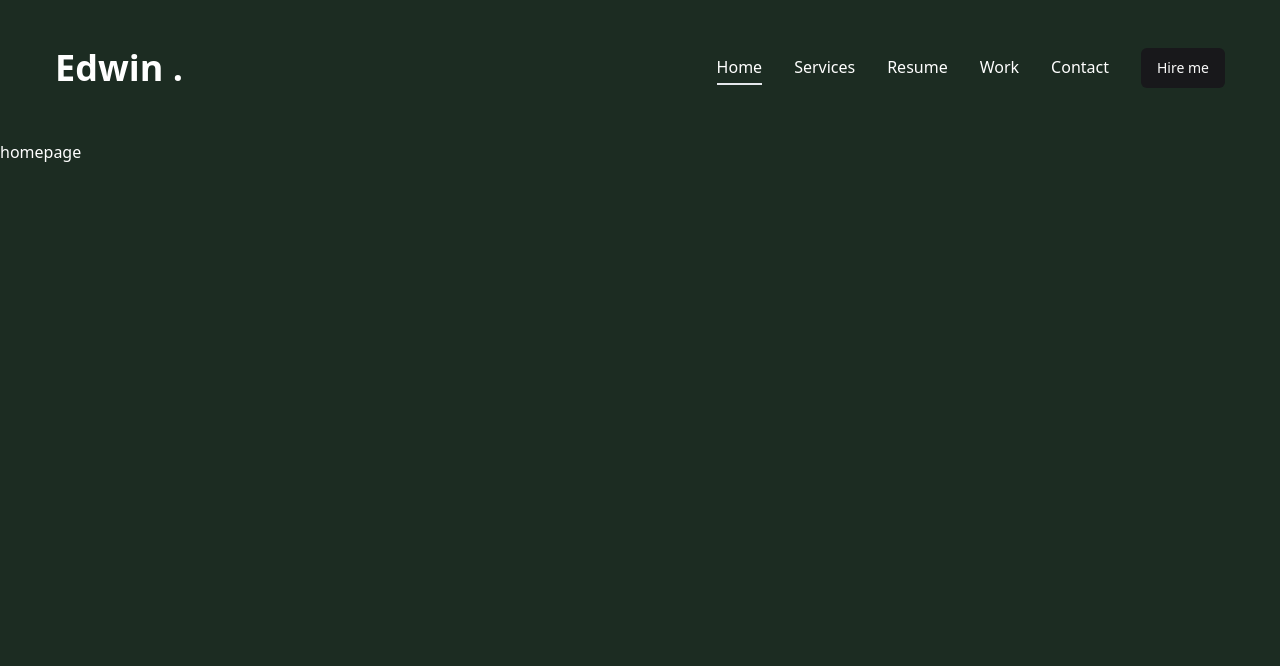
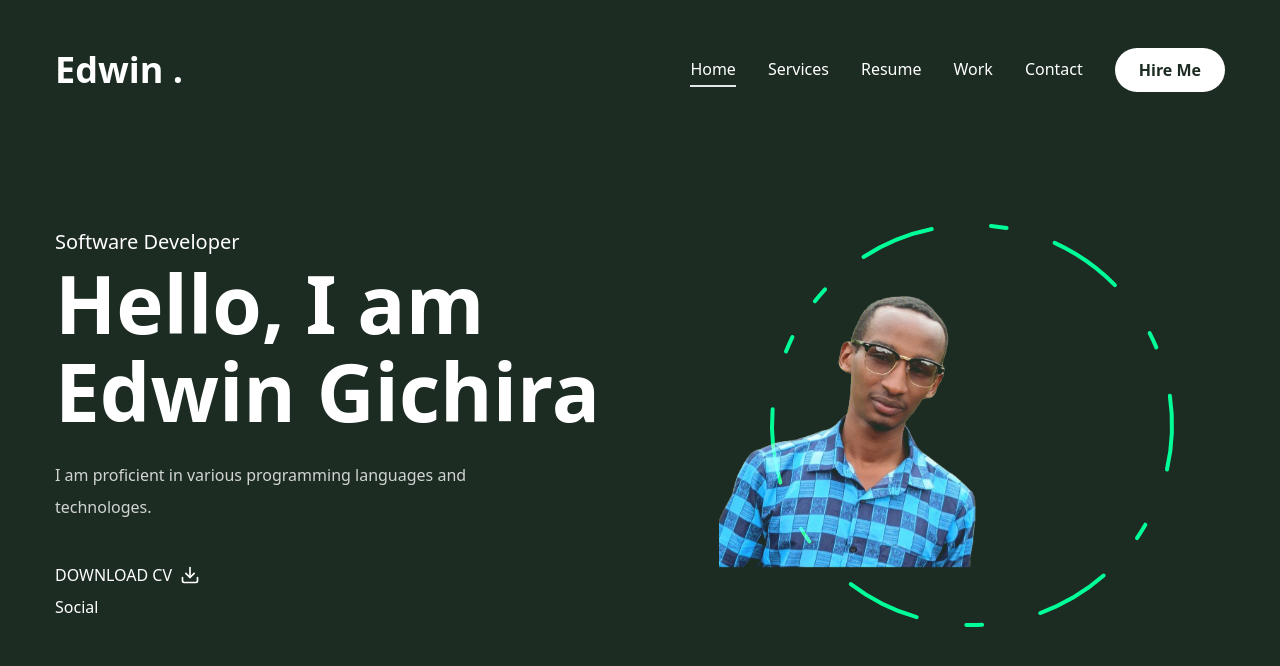
Before and after one commit to EdiGich/Edwin-s-portfolio, a Next.js app: page / in a window 1280 px wide. Shown: the top 666 px of the page. Built offline with nearby package versions, Linux system fonts and the light colour scheme.

Commit message:
Home Page design

```diff
--- a/app/globals.css
+++ b/app/globals.css
@@ -2,6 +2,17 @@
   body {
     @apply bg-primary text-white leading-loose;
   }
+.h1 {
+  @apply text-[48px] xl:text-[80px] leading-[1.1] font-semibold;
+}
+
+.h2 {
+  @apply text-[36px] xl:text-[48px] leading-[1.1] font-semibold;
+}
+
+.h3 {
+  @apply text-[20px] xl:text-[24px] leading-[1.1] font-semibold;
+}
 }
 
 @tailwind base;
--- a/app/page.jsx
+++ b/app/page.jsx
@@ -1,3 +1,52 @@
-export default function Home() {
-  return <main>homepage</main>;
-}
+import { Button } from "@/components/ui/button";
+import { FiDownload } from "react-icons/fi";
+
+//components
+import Social from "@/components/Social";
+import Photo from "@/components/Photo";
+
+const Home = () => {
+  return (
+    <section className="h-full">
+      <div className="container mx-auto h-full">
+        <div className="flex flex-col xl:flex-row items-center justify-between xl:pt-8 xl:pb-24">
+          {/* text */}
+          <div className="text-center xl:text-left order-2 xl:order-none">
+            <span className="text-xl">Software Developer</span>
+            <h1 className="h1 mb-6">
+              Hello, I am <br />
+              <span className="text-accent">Edwin Gichira</span>
+            </h1>
+            <p className="max-w-[500px] mb-9 text-white/80">
+              I am proficient in various programming languages and technologes.
+            </p>
+            {/* btn and socials */}
+            <div>
+              <button
+                variant="outline"
+                size="lg"
+                className="uppercase flex items-center gap-2"
+              >
+                <span>Download CV</span>
+                <FiDownload className="text-xl" />
+              </button>
+              <div className="mb-8 xl:mb-0">
+                <Social
+                  containerStyles="mb-8 xl:mb-0"
+                  iconStyles="w-9 h-9 border border-accent rounded-full flex justify-center items-center text-accent text-base hover:bg-accent hover:text-primary hover:transition-all duration-500"
+                />
+              </div>
+            </div>
+          </div>
+          <div>
+            {/* photo */}
+            <div className="order-1 xl:order-none mb-8 xl:mb-0">
+              <Photo />
+            </div>
+          </div>
+        </div>
+      </div>
+    </section>
+  );
+};
+export default Home;
--- /dev/null
+++ b/components/Photo.jsx
@@ -0,0 +1,66 @@
+"use client";
+
+import { motion } from "framer-motion";
+import Image from "next/image";
+
+const Photo = () => {
+  return (
+    <div className="w-full h-full relative">
+      <motion.div
+        initial={{ opacity: 0 }}
+        animate={{
+          opacity: 1,
+          transition: { delay: 2, duration: 0.4, ease: "easeIn" },
+        }}
+      >
+        {/* Image */}
+        <motion.div
+          initial={{ opacity: 0 }}
+          animate={{
+            opacity: 1,
+            transition: { delay: 2.4, duration: 0.4, ease: "easeInOut" },
+          }}
+          className="  w-[298px] h-[298px] xl:h-[498px] mix-blend-lighten absolute"
+        >
+          <Image
+            src="/assets/eduh.png"
+            priority
+            quality={100}
+            fill
+            alt=""
+            className="object-contain"
+          />
+        </motion.div>
+
+        {/* Circle */}
+        <motion.svg
+          className={"w-[300px] xl:w-[506px] h-[300px] xl:h-[506px]"}
+          fill="transparent"
+          viewBox="0 0 506 506"
+          xmlns="http://www.w3.org/2000/svg"
+        >
+          <motion.circle
+            cx="253 "
+            cy="253"
+            r="200"
+            stroke="#00ff99"
+            strokeWidth="4"
+            strokeLinecap="round"
+            strokeLinejoin="round"
+            initial={{ strokeDasharray: "24 10 0 0" }}
+            animate={{
+              strokeDasharray: ["15 120 25 25", "16 25 92 72", "4 250 22 22"],
+              rotate: [120, 360],
+            }}
+            transition={{
+              duration: 20,
+              repeat: Infinity,
+              repeatType: "reverse",
+            }}
+          />
+        </motion.svg>
+      </motion.div>
+    </div>
+  );
+};
+export default Photo;
--- /dev/null
+++ b/components/Social.jsx
@@ -0,0 +1,23 @@
+import Link from "next/link";
+
+import { FaGithub, FaLinkedinIn, FaYoutube, FaTwitter } from "react-icons/fa";
+
+const socials = [
+  { icon: <FaGithub />, path: "" },
+  { icon: <FaLinkedinIn />, path: "" },
+  { icon: <FaYoutube />, path: "" },
+  { icon: <FaTwitter />, path: "" },
+];
+const Social = ({ containerStyles, iconStyles }) => {
+  {
+    socials.map((item, index) => {
+      return (
+        <Link key={index} href={item.path} className={iconStyles}>
+          {item.icon}
+        </Link>
+      );
+    });
+  }
+  return <div>Social</div>;
+};
+export default Social;
--- a/components/ui/button.jsx
+++ b/components/ui/button.jsx
@@ -5,25 +5,20 @@
 import { cn } from "@/lib/utils"
 
 const buttonVariants = cva(
-  "inline-flex items-center justify-center whitespace-nowrap rounded-md text-sm font-medium ring-offset-white transition-colors focus-visible:outline-none focus-visible:ring-2 focus-visible:ring-zinc-950 focus-visible:ring-offset-2 disabled:pointer-events-none disabled:opacity-50 dark:ring-offset-zinc-950 dark:focus-visible:ring-zinc-300",
+  "inline-flex items-center justify-center whitespace-nowrap rounded-full text-base font-semibold ring-offset-white transition-colors",
   {
     variants: {
       variant: {
-        default: "bg-zinc-900 text-zinc-50 hover:bg-zinc-900/90 dark:bg-zinc-50 dark:text-zinc-900 dark:hover:bg-zinc-50/90",
-        destructive:
-          "bg-red-500 text-zinc-50 hover:bg-red-500/90 dark:bg-red-900 dark:text-zinc-50 dark:hover:bg-red-900/90",
+        default:
+          "capitalize bg-white text-primary hover:bg-accent-hover hover:text-black",
+        primary: "bg-primary text-white",
         outline:
-          "border border-zinc-200 bg-white hover:bg-zinc-100 hover:text-zinc-900 dark:border-zinc-800 dark:bg-zinc-950 dark:hover:bg-zinc-800 dark:hover:text-zinc-50",
-        secondary:
-          "bg-zinc-100 text-zinc-900 hover:bg-zinc-100/80 dark:bg-zinc-800 dark:text-zinc-50 dark:hover:bg-zinc-800/80",
-        ghost: "hover:bg-zinc-100 hover:text-zinc-900 dark:hover:bg-zinc-800 dark:hover:text-zinc-50",
-        link: "text-zinc-900 underline-offset-4 hover:underline dark:text-zinc-50",
+          "border border-accent bg-transparent text-accent hover:bg-accent hover: text-primary",
       },
       size: {
-        default: "h-10 px-4 py-2",
-        sm: "h-9 rounded-md px-3",
-        lg: "h-11 rounded-md px-8",
-        icon: "h-10 w-10",
+        default: "h-[44px] px-6",
+        md: "h-[48px] px-6",
+        lg: "h-[56px] px-8 text-sm uppercase tracking-[2px]",
       },
     },
     defaultVariants: {
@@ -31,7 +26,7 @@
       size: "default",
     },
   }
-)
+);
 
 const Button = React.forwardRef(({ className, variant, size, asChild = false, ...props }, ref) => {
   const Comp = asChild ? Slot : "button"
```
Also changed, not shown: components.json, public/assets/eduh.png (added).
